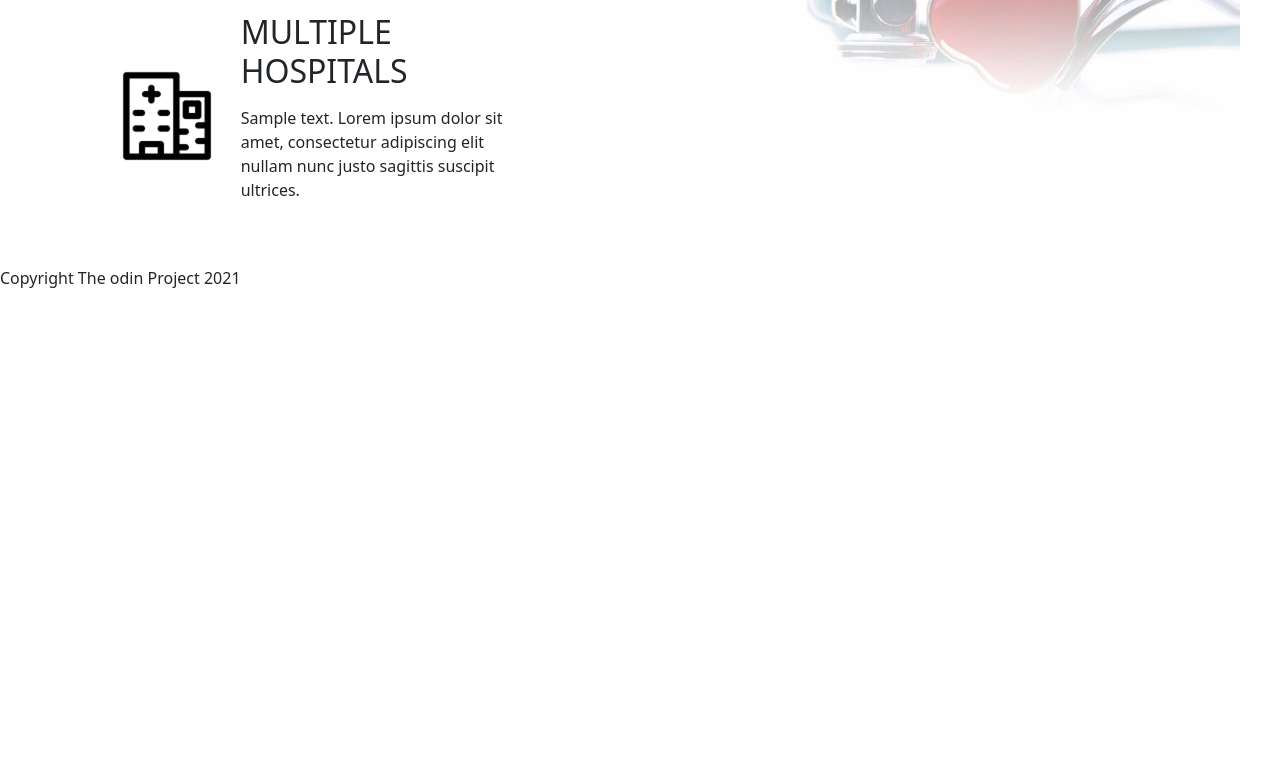
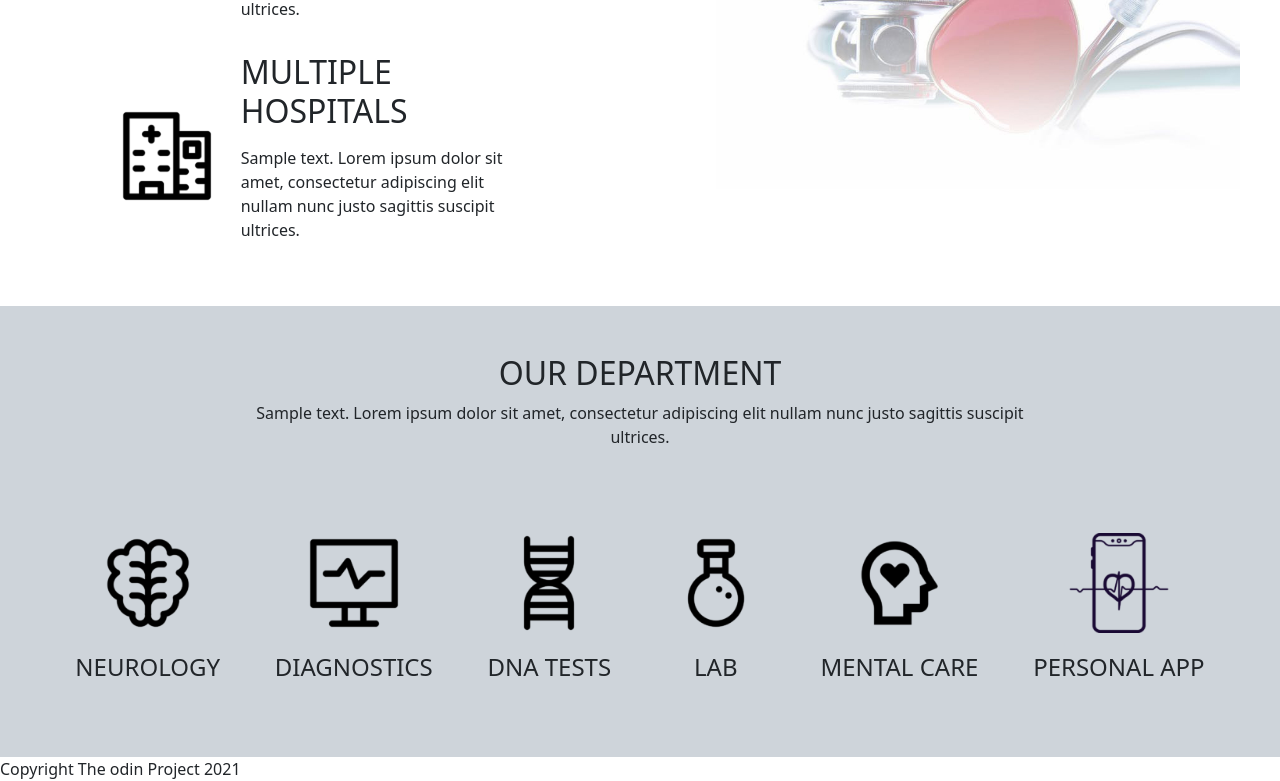
Before and after one commit to Jose-Storani/cybertronLandingPage, a plain HTML site: page index.html in a window 1280 px wide. Shown: the part 1843-2624 px from the top of the page. Before the commit the page ends 2133 px from the top, so only its background shows below. Drawn offline with nearby package versions, Linux system fonts and the light colour scheme.

Commit message:
specialties section

```diff
--- a/index.html
+++ b/index.html
@@ -136,10 +136,62 @@
      </div>
 
     </div>
+  </section>
+
+
+<!-- SECCION OUR DEPARTMENT -->
+
+  <section class="container-fluid bg-dark-subtle p-5">
+    <div class="row g-0 gap-5">
+      <div class="col-8 m-auto text-center">
+        <h2>
+          OUR DEPARTMENT
+        </h2>
+        <p>
+          Sample text. Lorem ipsum dolor sit amet, consectetur adipiscing elit nullam nunc justo sagittis suscipit ultrices.
+        </p>
+      </div>
+      <div class="specialties">
+        <div class="specialty">
+          <img src="./assets/images/brain_health_healthcare_iq_medic_medical_smart_icon_127260.png"/>
+          <h4>NEUROLOGY</h4>
+
+        </div>
+        <div class="specialty">
+          <img src="./assets/images/cardiogram_health_healthcare_medic_medical_monitor_icon_127263.png"/>
+          <h4>DIAGNOSTICS</h4>
+
+        </div>
+        <div class="specialty">
+          <img src="./assets/images/dna_health_healthcare_lab_medic_medical_icon_127265.png"/>
+          <h4>DNA TESTS</h4>
+
+        </div>
+        <div class="specialty">
+          <img src="./assets/images/flask_health_healthcare_lab_medic_medical_icon_127268.png"/>
+          <h4>LAB</h4>
+
+        </div>
+        <div class="specialty">
+          <img src="./assets/images/mental_heh_health_medical_icon_206832.png"/>
+          <h4>MENTAL CARE</h4>
+
+        </div>
+        <div class="specialty">
+          <img src="./assets/images/4014684-care-condition-health-iphone-phone-service-support_112882.png"/>
+          <h4>PERSONAL APP</h4>
+
+        </div>
+
+
+      </div>
 
 
 
+    </div>
+
   </section>
+
 
 
 
--- a/style.css
+++ b/style.css
@@ -69,7 +69,7 @@ main{
 .card-care{
   display: flex;
   flex-direction: column;
-  gap: 30px;
+  gap: 50px;
   align-items: center;
   justify-content: space-between;
 }
@@ -78,3 +78,39 @@ main{
   width: 100px;
   height: auto;
 }
+
+
+/* SPECIALTIES SECTION / DEPARTMENT*/
+
+.specialties{
+  display: flex;
+  flex-wrap: wrap;
+  justify-content: space-around;
+  align-items: center;
+}
+
+.specialty{
+  display: flex;
+  flex-direction: column;
+  align-items: center;
+  justify-content: center;
+  width: 1/6;
+  padding: 20px;
+  gap: 20px;
+}
+
+.specialty img{
+  width: 100px;
+}
+
+@media only screen and (max-width:479px){
+  .specialty{
+    width: 100%;
+  }
+}
+
+@media only screen and (min-width:480px) and (max-width:767px){
+  .specialty{
+    width: 50%;
+  }
+}
```
Also changed, not shown: assets/images/4014684-care-condition-health-iphone-phone-service-support_112882.png (added), assets/images/brain_health_healthcare_iq_medic_medical_smart_icon_127260.png (added), assets/images/cardiogram_health_healthcare_medic_medical_monitor_icon_127263.png (added), assets/images/dna_health_healthcare_lab_medic_medical_icon_127265.png (added), assets/images/flask_health_healthcare_lab_medic_medical_icon_127268.png (added), assets/images/mental_heh_health_medical_icon_206832.png (added).
